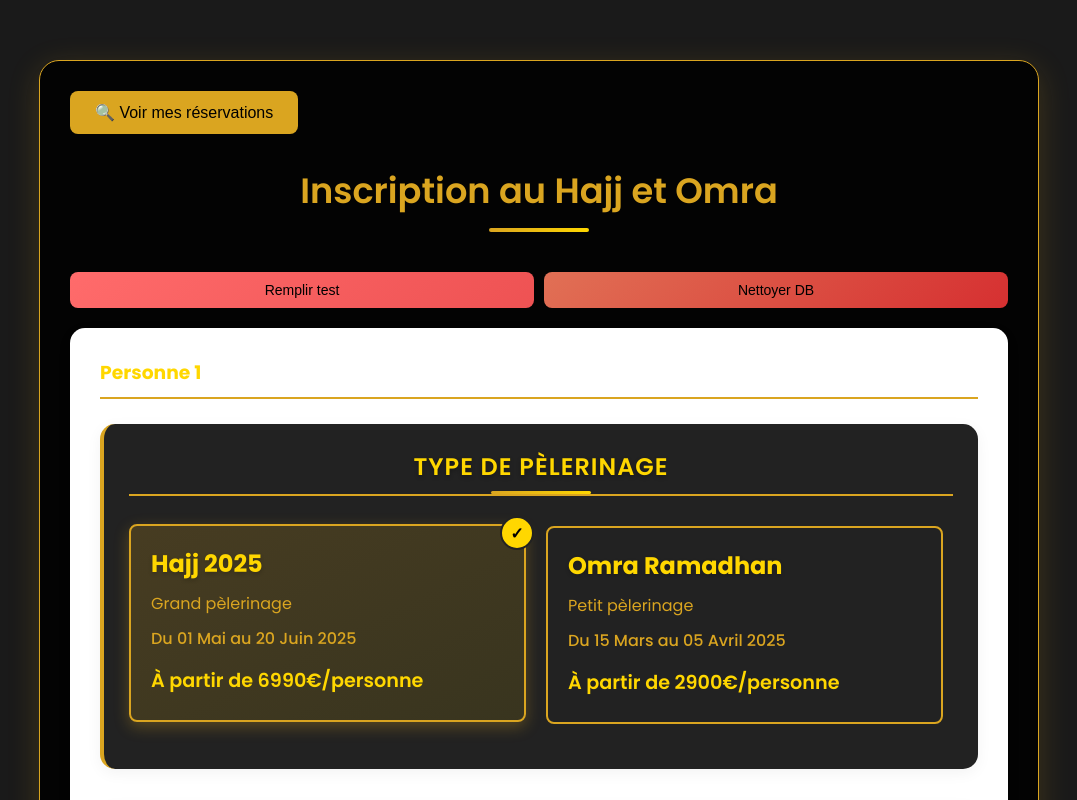
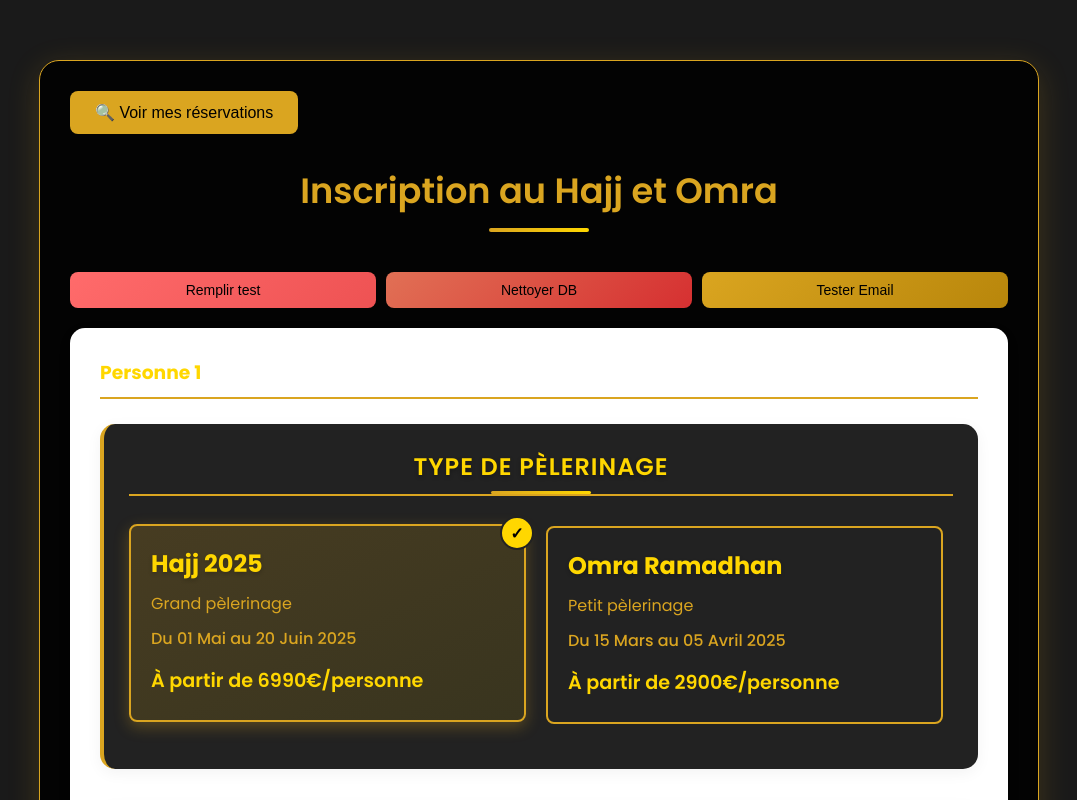
Before and after one commit to gitBakr/hajj-omra-booking-frontend, a React (Vite) app: page / in a window 1280 px wide. Shown: the top 800 px of the page, without its empty margins (101-1178 px from the left). Built offline with nearby package versions, Linux system fonts and the light colour scheme.

Commit message:
feat: ajout du bouton de test pour l'envoi d'email - Ajout du bouton de test EmailJS - Configuration complète d'EmailJS avec les clés - Intégration du test d'envoi d'email en mode dev - Amélioration de la gestion des erreurs d'envoi

```diff
--- a/src/components/FormulairePelerin.jsx
+++ b/src/components/FormulairePelerin.jsx
@@ -2,9 +2,16 @@ import React, { useState, useRef, useEffect } from 'react';
 import PropTypes from 'prop-types';
 import './FormulairePelerin.css';
 import MesReservations from './MesReservations';
+import emailjs from '@emailjs/browser';
 
 const API_URL = "https://hajj-omra-booking-backend.onrender.com/pelerin";
 const isDev = process.env.NODE_ENV === 'development';
+
+// Ajouter ces constantes pour EmailJS
+const EMAILJS_SERVICE_ID = "service_izw1pma";
+const EMAILJS_TEMPLATE_ID = "template_hjonhtm";
+const EMAILJS_PUBLIC_KEY = "ktYqhkd2pNkTEmsbp";
+const EMAILJS_PRIVATE_KEY = "P7yGooEdf2UWxDULKGNhN";
 
 const FormulairePelerin = ({
   onRetour = () => window.location.href = '/',
@@ -210,33 +217,60 @@ const FormulairePelerin = ({
     }
   };
 
+  // Modifier la fonction d'envoi d'email
+  const envoyerEmailConfirmation = async (email, details) => {
+    try {
+      // Initialiser avec la Private Key pour plus de sécurité
+      emailjs.init(EMAILJS_PRIVATE_KEY);
+
+      const response = await emailjs.send(
+        EMAILJS_SERVICE_ID,
+        EMAILJS_TEMPLATE_ID,
+        {
+          to_email: email,
+          to_name: details.prenom,
+          type_pelerinage: details.typePelerinage,
+          date_depart: details.dateDepart,
+          nombre_personnes: details.nombrePersonnes
+        }
+      );
+
+      console.log('✉️ Email envoyé avec succès:', response);
+      return response;
+    } catch (error) {
+      console.error('❌ Erreur lors de l\'envoi de l\'email:', error);
+      throw error;
+    }
+  };
+
+  // Modifier handleSubmit pour inclure l'envoi d'email
   const handleSubmit = async (e) => {
     e.preventDefault();
     setLoading(true);
-    setMessage({ type: '', text: '' }); // Réinitialiser le message
+    setMessage({ type: '', text: '' });
 
     try {
-      // Soumettre tous les formulaires
+      // Envoyer les données au serveur
       const resultats = await Promise.all(
         formulaires.map(async (form) => {
-          console.log(`Envoi des données pour ${form.data.prenom} ${form.data.nom}...`);
-          try {
-            const resultat = await envoyerDonnees(form.data);
-            return resultat;
-          } catch (error) {
-            console.error('❌ Erreur détaillée:', error);
-            throw error;
-          }
+          const resultat = await envoyerDonnees(form.data);
+          return resultat;
         })
       );
 
-      console.log('✅ Tous les formulaires ont été envoyés:', resultats);
+      // Envoyer l'email de confirmation
+      await envoyerEmailConfirmation(formulaires[0].data.email, {
+        prenom: formulaires[0].data.prenom,
+        typePelerinage: formulaires[0].data.typePelerinage,
+        dateDepart: formulaires[0].data.dateDepart,
+        nombrePersonnes: formulaires.length
+      });
 
       setMessage({
         type: 'success',
         text: `✅ ${formulaires.length} inscription(s) enregistrée(s) avec succès !
-               Email utilisé : ${formulaires[0].data.email}
-               Cliquez sur "Voir mes réservations" pour vérifier.`
+               Un email de confirmation a été envoyé à : ${formulaires[0].data.email}
+               Vous pouvez consulter vos réservations à tout moment.`
       });
 
       // Réinitialiser le formulaire après succès
@@ -271,7 +305,7 @@ const FormulairePelerin = ({
       window.scrollTo({ top: 0, behavior: 'smooth' });
 
     } catch (error) {
-      console.error('❌ Erreur lors de l\'envoi:', error);
+      console.error('❌ Erreur:', error);
       setMessage({
         type: 'error',
         text: `❌ Erreur: ${error.message}`
@@ -391,6 +425,10 @@ const FormulairePelerin = ({
     }
   };
 
+  useEffect(() => {
+    emailjs.init(EMAILJS_PUBLIC_KEY);
+  }, []);
+
   if (showReservations) {
     return <MesReservations
       onRetour={() => {
@@ -455,6 +493,25 @@ const FormulairePelerin = ({
             className="test-button clean-test"
           >
             Nettoyer DB
+          </button>
+          <button
+            type="button"
+            onClick={async () => {
+              try {
+                await envoyerEmailConfirmation('votre-email@test.com', {
+                  prenom: 'Test',
+                  typePelerinage: 'Hajj',
+                  dateDepart: 'Du 01 Mai au 20 Juin 2025',
+                  nombrePersonnes: 1
+                });
+                alert('✅ Email envoyé avec succès !');
+              } catch (error) {
+                alert('❌ Erreur : ' + error.message);
+              }
+            }}
+            className="test-button"
+          >
+            Tester Email
           </button>
         </div>
       )}
```
